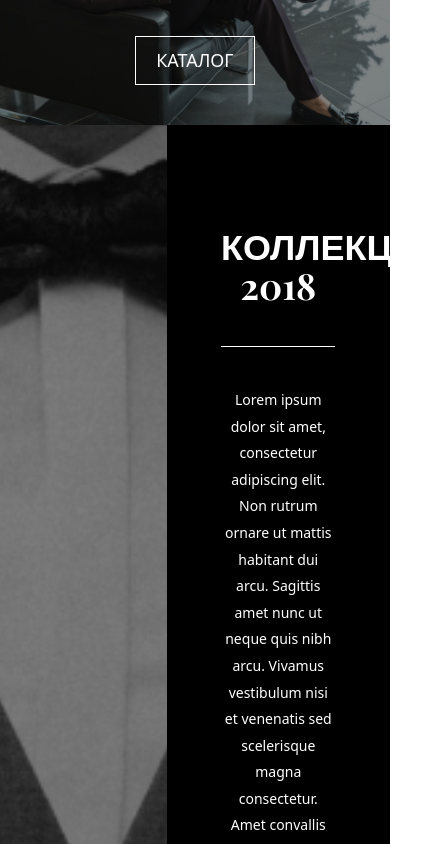
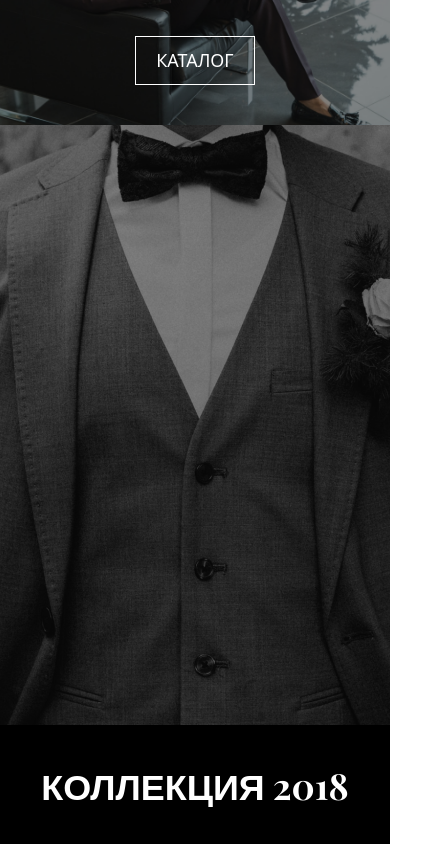
Before and after one commit to MariiaUdovytska/React-Porten-Maket, a React (Create React App) app in the folder react-porten-maket/: page / in a window 390 px wide. Shown: the part 1460-2304 px from the top of the page, 445 px wide, since content can reach past the window. Built offline with nearby package versions, Linux system fonts and the light colour scheme.

Commit message:
add media for cimponent Collections

```diff
--- a/react-porten-maket/src/css/collections.css
+++ b/react-porten-maket/src/css/collections.css
@@ -41,3 +41,49 @@
 	background-color: rgba(255, 255, 255, 0.781);
 	color:#000000;
 }
+
+@media (max-width: 1500px) {
+	.collections__body-right{
+		padding: 80px 0px;
+	}
+}
+@media (max-width: 1310px) {
+	.collections__body-right{
+		padding: 60px 0px;
+	}
+	.collections__body-right-content{
+		width: 56.2%;
+	}
+}
+@media (max-width: 1070px) {
+	.collections__body-right{
+		padding: 40px 0px;
+	}
+	.collections__body-right-content{
+		width: 61.2%;
+	}
+}
+@media (max-width: 937px) {
+	.collections__body{
+		display: flex;
+		flex-direction: column;
+	}
+	.collections__body-left{
+		flex: 1 1 600px;
+	}
+}
+@media (max-width: 767px) {
+	.collections__body-right-content{
+		width: 71.2%;
+	}
+}
+@media (max-width: 550px) {
+	.collections__body-right-content{
+		width: 81.2%;
+	}
+}
+@media (max-width: 477px) {
+	.collections__body-right-content{
+		width: 90.2%;
+	}
+}
```
